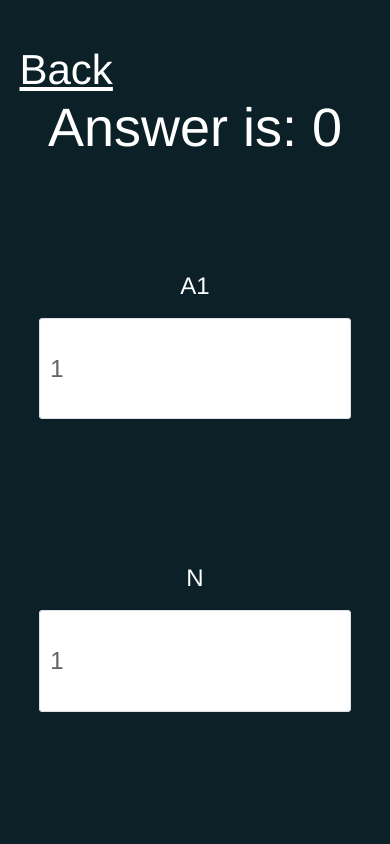
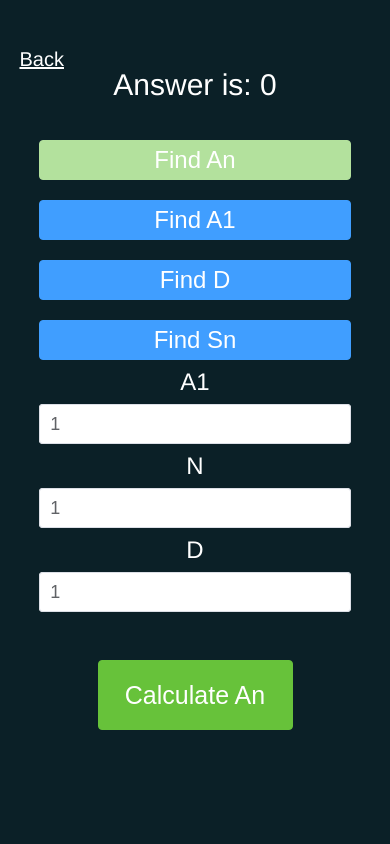
Before and after one commit to GIORGIPUNK123/Math-Solve, a Vue app: page /#/arithmetic-proggresion in a window 390 px wide. Shown: the top 844 px of the page. Built offline with nearby package versions, Linux system fonts and the light colour scheme.

Commit message:
responsive

```diff
--- a/src/assets/styles/responsive.css
+++ b/src/assets/styles/responsive.css
@@ -1,16 +1,28 @@
 @media (max-width: 1400px) {
+  .math-top {
+    margin-top: 70px;
+  }
+  .math-back-btn {
+    font-size: 25px;
+  }
+  .math-answer {
+    font-size: 45px;
+  }
   .math-inputs {
     width: 100%;
-    margin-bottom: 70px;
-    height: 750px;
+    margin-bottom: 40px;
+    height: 450px;
   }
-  .checkbox-buttons {
+  .progression-buttons {
     max-width: 100%;
     max-height: 1200px;
-    height: 750px;
+    height: 450px;
+  }
+  .progression-button {
+    height: 100px;
   }
   .math-buttons-inputs {
-    flex-direction: column-reverse;
+    flex-direction: column;
     height: unset;
   }
   .progression-input-box {
@@ -19,19 +31,61 @@
     justify-content: space-between;
   }
   .progression-input-box label {
-    margin: 20px 0;
+    margin: 10px 0;
   }
   .math-sn-change-formula {
     top: unset;
     bottom: 2%;
   }
   .calculate-button {
-    margin-bottom: 150px;
+    margin-top: 20px;
+    margin-bottom: 50px;
+  }
+  .progression-input {
+    height: 80px;
   }
 }
 @media (max-width: 800px) {
+  .box {
+    width: 220px;
+    height: 220px;
+  }
+  .math-back-btn {
+    font-size: 20px;
+  }
+  .math-answer {
+    font-size: 30px;
+  }
+  .math-buttons-inputs {
+    margin-top: 40px;
+  }
+  .progression-buttons {
+    height: 220px;
+  }
+  .progression-button {
+    height: 40px;
+  }
   .calculate-button {
     height: 100px;
     font-size: 34px;
   }
+  .progression-input {
+    height: 40px;
+    font-size: 18px;
+  }
+  .progression-input-box label {
+    font-size: 24px;
+  }
+  .math-inputs {
+    height: 240px;
+  }
+  .calculate-button {
+    height: 70px;
+    font-size: 25px;
+  }
 }
+@media (max-width: 500px) {
+  .home-page-heading {
+    font-size: 50px;
+  }
+}
--- a/src/components/HomePage.vue
+++ b/src/components/HomePage.vue
@@ -1,8 +1,8 @@
 <script setup>
 import { ref } from 'vue';
 const mathBoxes = ref([
-  { name: 'არითმეტიკული პროგრესია', link: 'arithmetic-proggresion' },
-  { name: 'გეომეტრიული პროგრესია', link: 'geometric-Proggresion' },
+  { name: 'Arithmetic Proggresion', link: 'arithmetic-proggresion' },
+  { name: 'Geometric Proggresion', link: 'geometric-Proggresion' },
 ]);
 </script>
 
```
Also changed, not shown: 4 other files (tests, documents, lock files or other folders).
